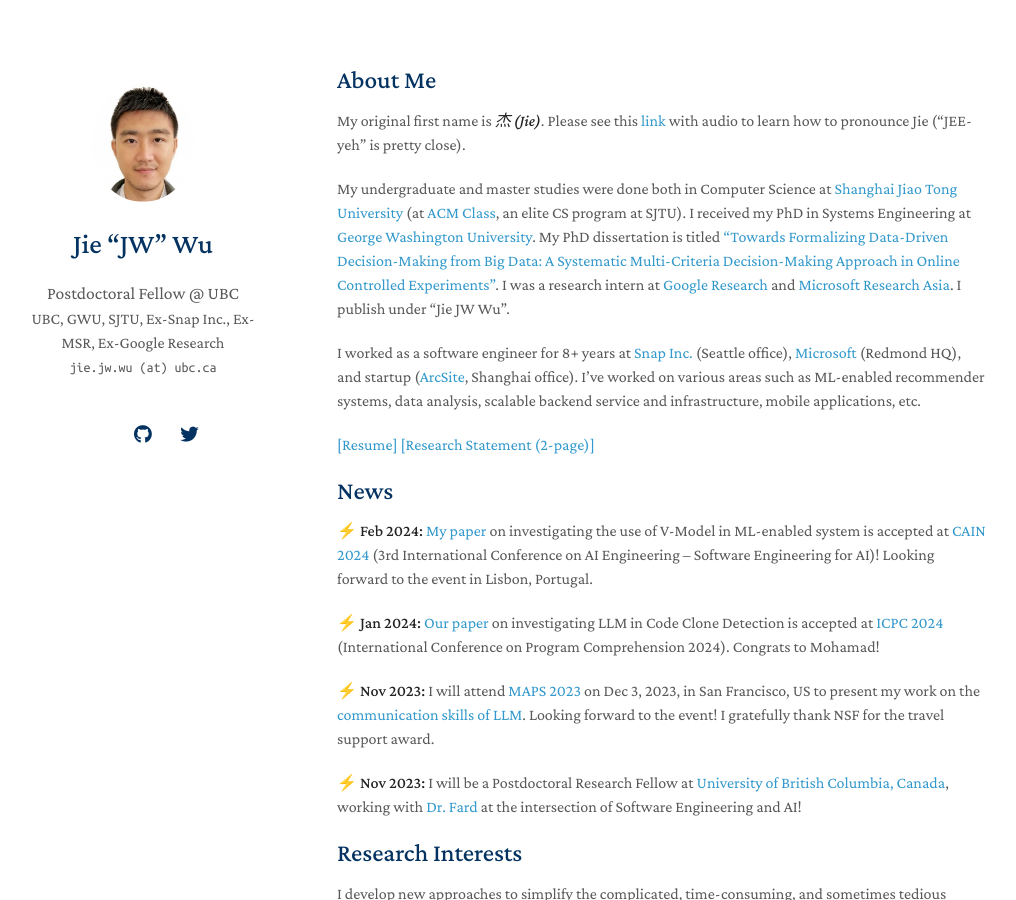
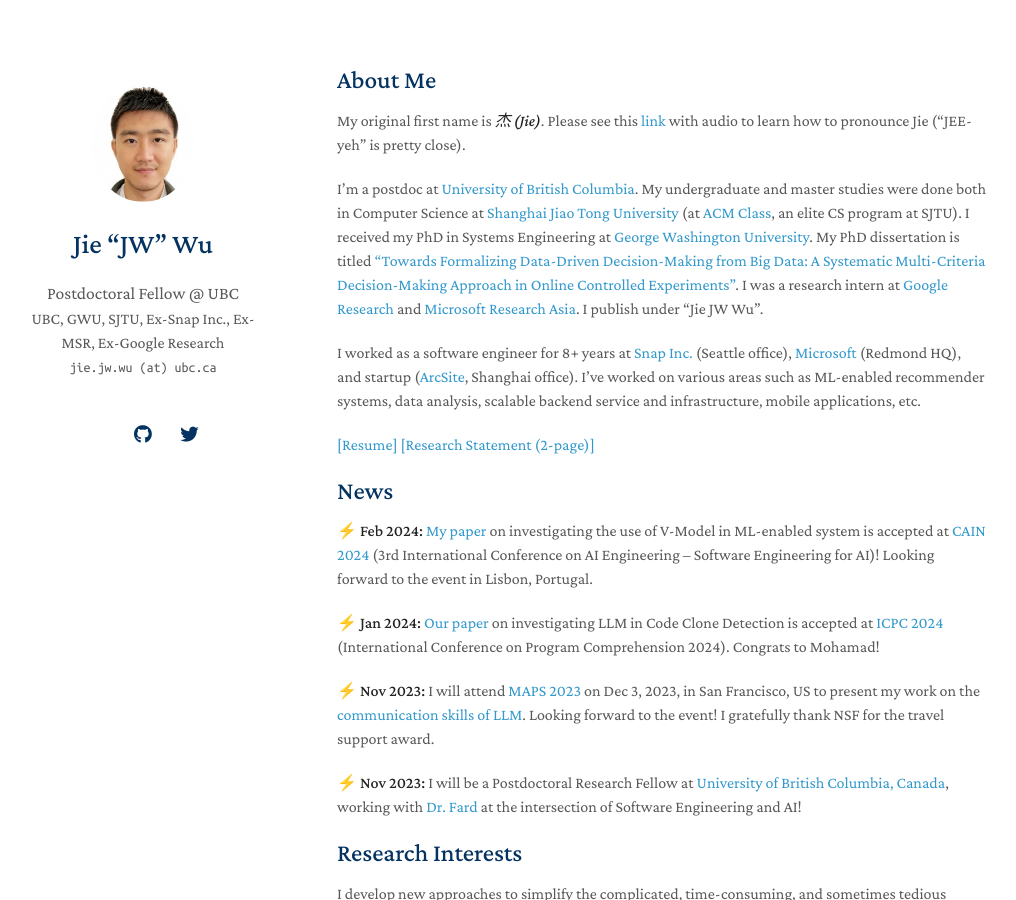
Before and after one commit to yaoyao-liu/minimal-light, a Jekyll site: the page built from index.md, in a window 1280 px wide and 900 px high. Shown: the whole window, without its empty margins (133-1149 px from the left). Built offline with Jekyll 4.4.1, drawn with Linux system fonts in a browser that asks for light colours; nearby versions of some CDN libraries; a style sheet for code colours, icons or effects is not loaded; our own code applies the rules of GitHub Pages for plain Markdown files.

Commit message:
Update index.md

```diff
--- a/index.md
+++ b/index.md
@@ -5,7 +5,7 @@ layout: homepage
 ## About Me
 My original first name is _**杰 (Jie)**_. Please see this [link](https://en.wiktionary.org/wiki/ji%C3%A9) with audio to learn how to pronounce Jie ("JEE-yeh" is pretty close).
 
-My undergraduate and master studies were done both in Computer Science at [Shanghai Jiao Tong University](https://www.cs.sjtu.edu.cn/en/)  (at [ACM Class](https://acm.sjtu.edu.cn/home), an elite CS program at SJTU). I received my PhD in Systems Engineering at [George Washington University](https://www.seas.gwu.edu/). My PhD dissertation is titled ["Towards Formalizing Data-Driven Decision-Making from Big Data: A Systematic Multi-Criteria Decision-Making Approach in Online Controlled Experiments"](https://www.proquest.com/docview/2784774986?pq-origsite=gscholar&fromopenview=true). I was a research intern at [Google Research](https://research.google/) and [Microsoft Research Asia](https://www.microsoft.com/en-us/research/lab/microsoft-research-asia/). I publish under "Jie JW Wu".
+I'm a postdoc at [University of British Columbia](https://www.ubc.ca/). My undergraduate and master studies were done both in Computer Science at [Shanghai Jiao Tong University](https://www.cs.sjtu.edu.cn/en/)  (at [ACM Class](https://acm.sjtu.edu.cn/home), an elite CS program at SJTU). I received my PhD in Systems Engineering at [George Washington University](https://www.seas.gwu.edu/). My PhD dissertation is titled ["Towards Formalizing Data-Driven Decision-Making from Big Data: A Systematic Multi-Criteria Decision-Making Approach in Online Controlled Experiments"](https://www.proquest.com/docview/2784774986?pq-origsite=gscholar&fromopenview=true). I was a research intern at [Google Research](https://research.google/) and [Microsoft Research Asia](https://www.microsoft.com/en-us/research/lab/microsoft-research-asia/). I publish under "Jie JW Wu".
 
 I worked as a software engineer for 8+ years at [Snap Inc.](https://snap.com/en-US) (Seattle office), [Microsoft](https://www.microsoft.com/en-us/) (Redmond HQ), and startup ([ArcSite](https://www.arcsite.com/), Shanghai office). I've worked on various areas such as ML-enabled recommender systems, data analysis, scalable backend service and infrastructure, mobile applications, etc.
 
```
